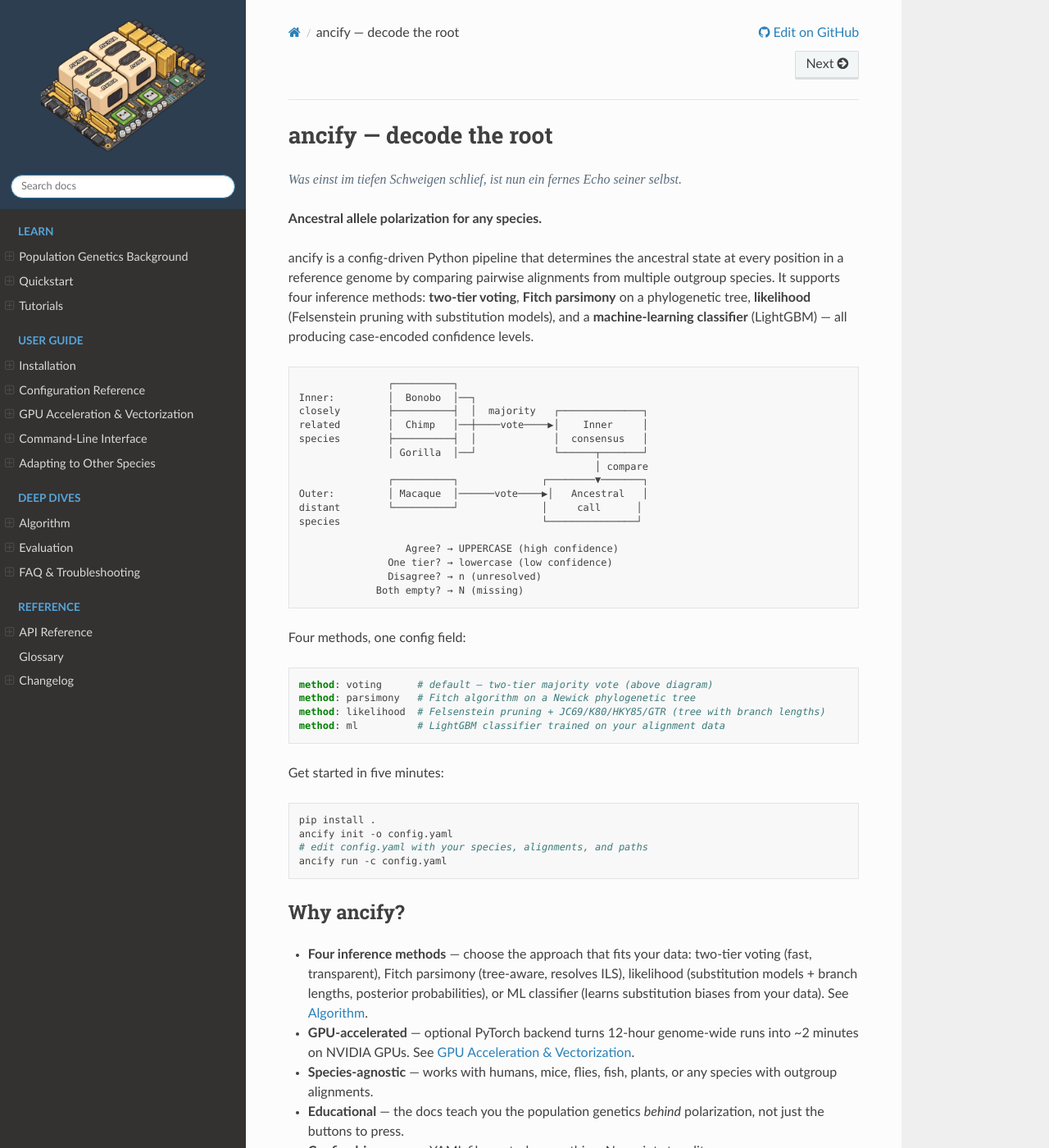
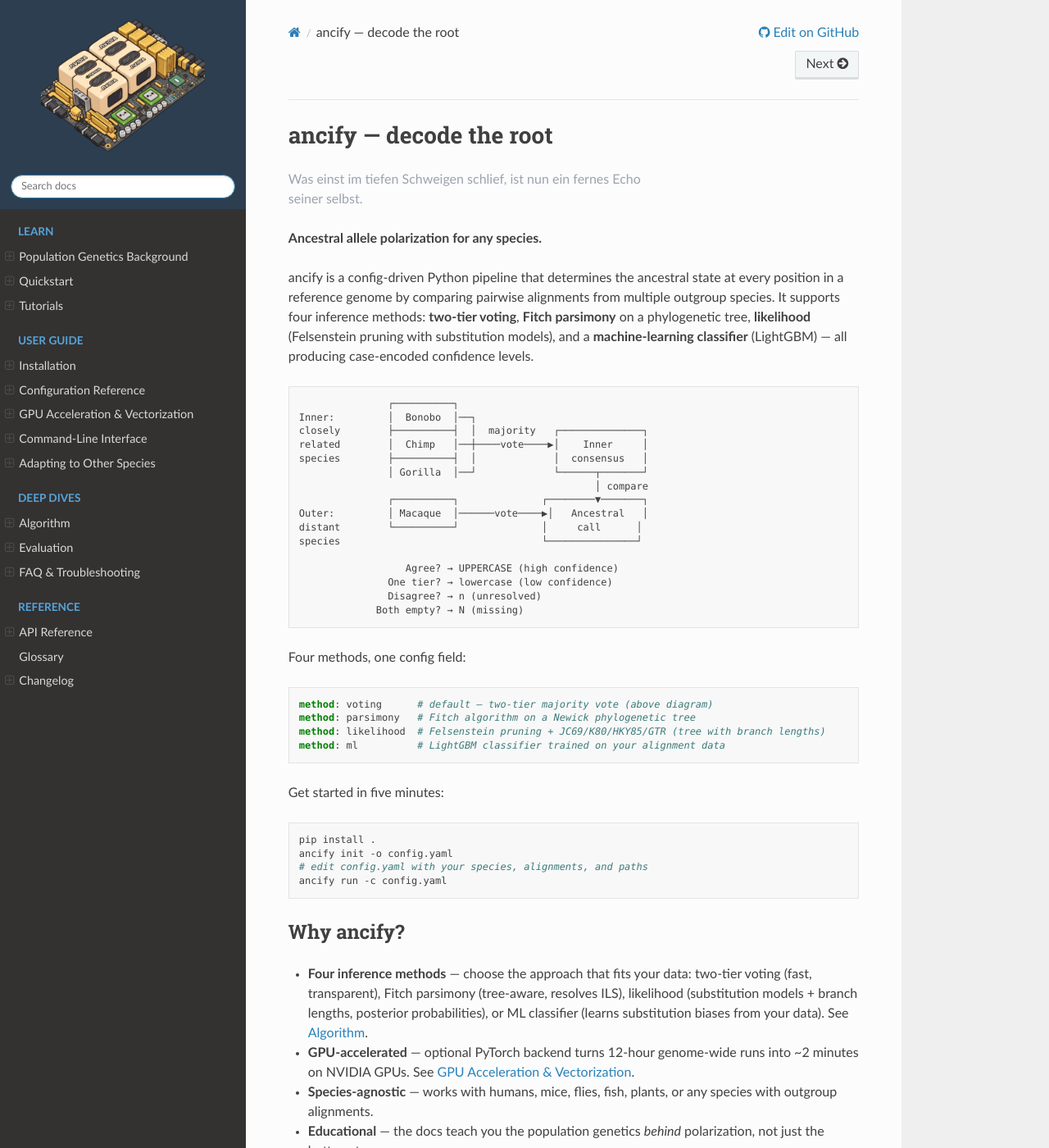
Before and after one commit to kevinkorfmann/ancify, a Sphinx documentation site: the page built from docs/index.rst, in a window 1280 px wide and 1400 px high. Shown: the whole window at 82% size. Built offline with Sphinx 7.4.7 and the Read the Docs theme 3.1.0, drawn with Linux system fonts in a browser that asks for light colours.

Commit message:
docs: epigraph plain light gray, no cursive or italic
Co-authored-by: Cursor <cursoragent@cursor.com>

```diff
--- a/docs/_static/custom.css
+++ b/docs/_static/custom.css
@@ -5,12 +5,9 @@
     height: auto;
 }
 
-/* Epigraph / poem at top of index — cursive, subdued */
+/* Epigraph at top of index — light gray, no special font */
 .epigraph {
-    font-family: "Brush Script MT", "Segoe Script", "Lucida Handwriting", cursive;
-    font-size: 1.15rem;
-    font-style: italic;
-    color: #5a6c7d;
+    color: #9ca3af;
     margin: 0.5em 0 1.25em 0;
     line-height: 1.5;
     max-width: 28em;
--- a/docs/index.rst
+++ b/docs/index.rst
@@ -3,8 +3,8 @@ ancify — decode the root
 
 .. container:: epigraph
 
-   *Was einst im tiefen Schweigen schlief,*
-   *ist nun ein fernes Echo seiner selbst.*
+   Was einst im tiefen Schweigen schlief,
+   ist nun ein fernes Echo seiner selbst.
 
 **Ancestral allele polarization for any species.**
 
```
